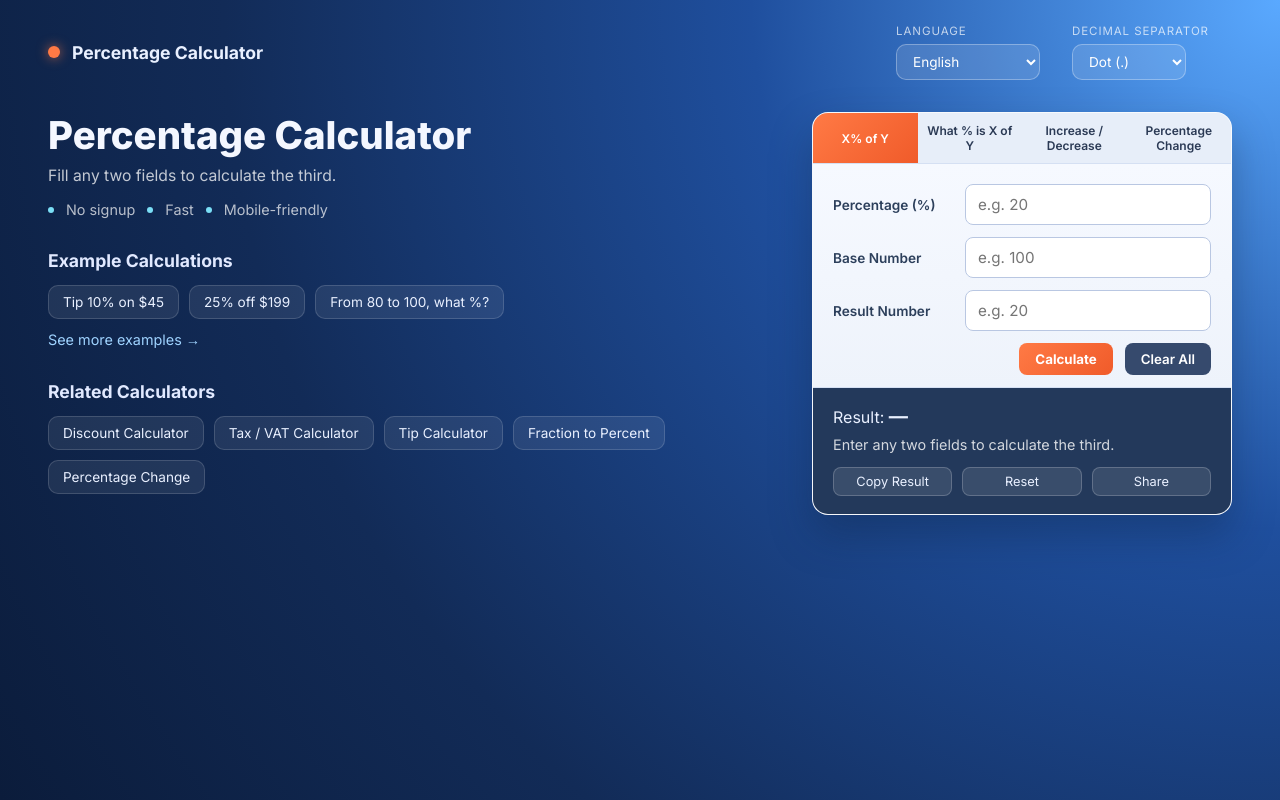
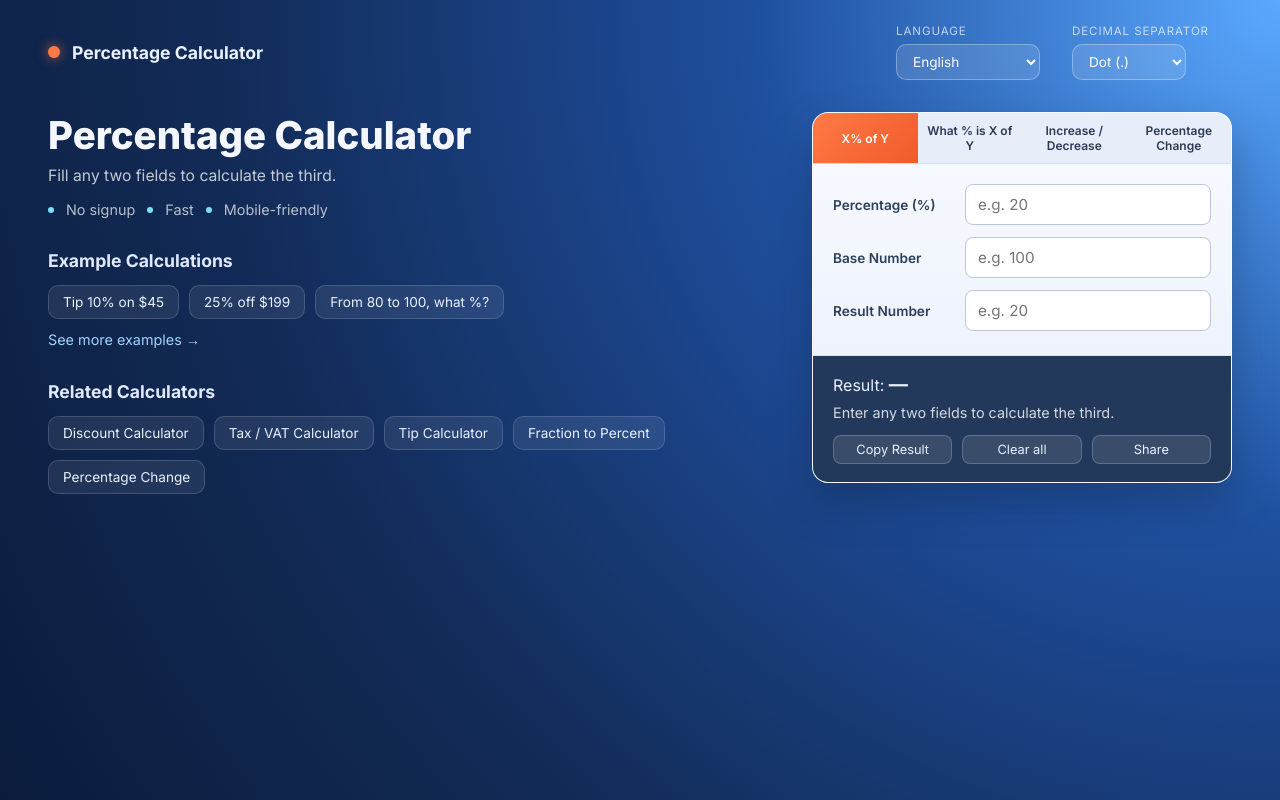
Before and after one commit to FranciscoMMonteiro/percentage_calculator_site, a React (Vite) app: page / in a window 1280 px wide. Built offline with nearby package versions, Linux system fonts and the light colour scheme.

Commit message:
Change Clear all, reset and calculate buttons

```diff
--- a/src/App.jsx
+++ b/src/App.jsx
@@ -29,7 +29,6 @@ function App() {
     lastEdited,
     handleInputChange,
     handleClear,
-    handleCalculate,
     displayResult,
     displayPercentage,
     displayBase,
@@ -46,10 +45,6 @@ function App() {
       displayResult
     });
     await copyResultText(text);
-  };
-
-  const handleReset = () => {
-    handleClear();
   };
 
   const handleShare = async () => {
@@ -187,14 +182,6 @@ function App() {
                 />
               </div>
 
-              <div className="button-row">
-                <button className="primary-button" onClick={handleCalculate}>
-                  Calculate
-                </button>
-                <button className="secondary-button" onClick={handleClear}>
-                  {t.clear_button}
-                </button>
-              </div>
             </div>
 
             <div className="result-panel">
@@ -202,7 +189,7 @@ function App() {
               <div className="result-formula">{displayFormula}</div>
               <div className="result-actions">
                 <button className="ghost-button" onClick={handleCopyResult}>Copy Result</button>
-                <button className="ghost-button" onClick={handleReset}>Reset</button>
+                <button className="ghost-button" onClick={handleClear}>Clear all</button>
                 <button className="ghost-button" onClick={handleShare}>Share</button>
               </div>
             </div>
```
